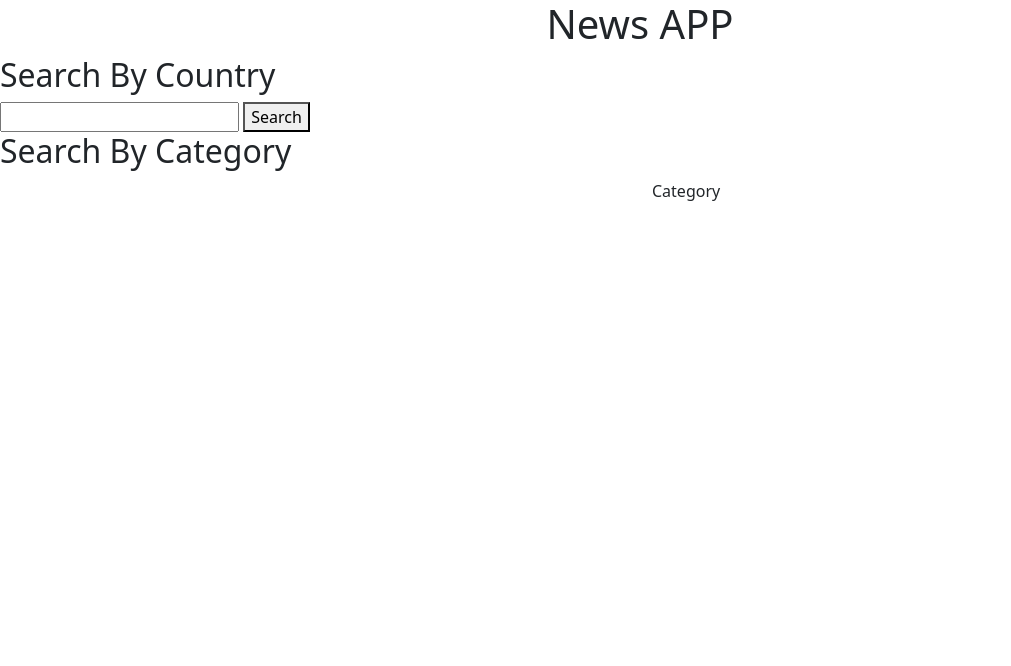
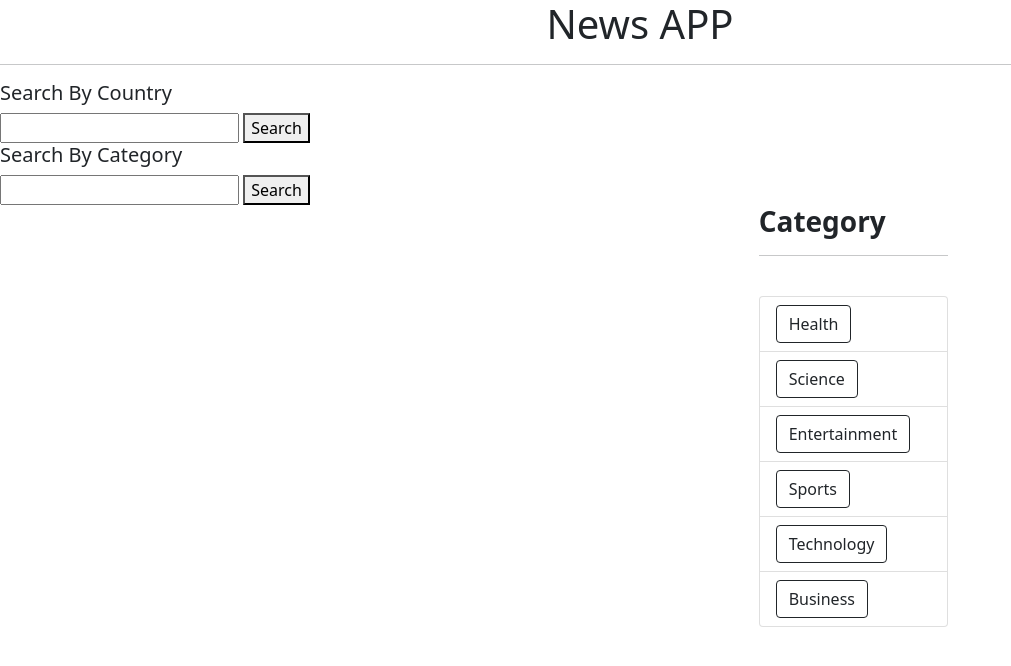
Before and after one commit to bhavishrohilla/news_api_app, a Django app: page / in a window 1280 px wide. Shown: the top 666 px of the page, without its empty margins (0-1011 px from the left). Run offline with Django 3.2, Linux system fonts and the light colour scheme; data that the repository does not hold is empty.

Commit message:
categories

```diff
--- a/news_api/templates/news_api/home.html
+++ b/news_api/templates/news_api/home.html
@@ -9,16 +9,22 @@
 </head>
 <body>
     <h1 class="text-center">News APP</h1>
-    <h2>Search By Country</h2>
+    <hr>
+    <h5>Search By Country</h5>
     <form action="" method="get">
         <input type="text" name="country">
         <button type="submit" value="search">Search</button>
     </form>
 
-    <h2>Search By Category</h2>
-    <div class="container">
+    <h5>Search By Category</h5>
+    <form action="" method="get">
+        <input type="text" name="category">
+        <button type="submit" value="search">Search</button>
+    </form>
+
+    <div class="container col-md-6">
         <div class="row">
-            <div class="col-md-6">
+            <div class="col-md-8">
 
                 {% for i in articles %}
 
@@ -37,8 +43,20 @@
 
                   {% endfor %}
             </div>
-            <div class="col-md-6">
-                Category
+            <div class="col-md-4">
+                <h3><b>Category</b></h3>
+                <hr>
+                <br>
+                <ul class="list-group">
+                    <li class="list-group-item"><a class="btn btn-outline-dark" href="{% url 'home' %}?category=Health">Health</a></li>
+                    <li class="list-group-item"><a class="btn btn-outline-dark" href="{% url 'home' %}?category=Science">Science</a></li>
+                    <li class="list-group-item"><a class="btn btn-outline-dark" href="{% url 'home' %}?category=Entertainment">Entertainment</a></li>
+                    <li class="list-group-item"><a class="btn btn-outline-dark" href="{% url 'home' %}?category=Sports">Sports</a></li>
+                    <li class="list-group-item"><a class="btn btn-outline-dark" href="{% url 'home' %}?category=Technology">Technology</a></li>
+                    <li class="list-group-item"><a class="btn btn-outline-dark" href="{% url 'home' %}?category=Business">Business</a></li>
+
+
+                </ul>
             </div>
         </div>
     </div>
--- a/news_api/views.py
+++ b/news_api/views.py
@@ -4,12 +4,19 @@ API_KEY = 'd0b69496c18e463f888a273cb521ea9f'
 # Create your views here.
 def home(request):
     country = request.GET.get('country')
-    url = f'https://newsapi.org/v2/top-headlines?country={country}&apikey={API_KEY}'
-    response = requests.get(url)
-    data = response.json()
-    print(data)
+    category = request.GET.get('category')
 
-    articles = data['articles']
+    if country:
+        url = f'https://newsapi.org/v2/top-headlines?country={country}&apikey={API_KEY}'
+        response = requests.get(url)
+        data = response.json()
+        articles = data['articles']
+    else:
+        url = f'https://newsapi.org/v2/top-headlines?category={category}&apikey={API_KEY}'
+        response = requests.get(url)
+        data = response.json()
+        articles = data['articles']
+
     context = {
         'articles' : articles
     }
```
